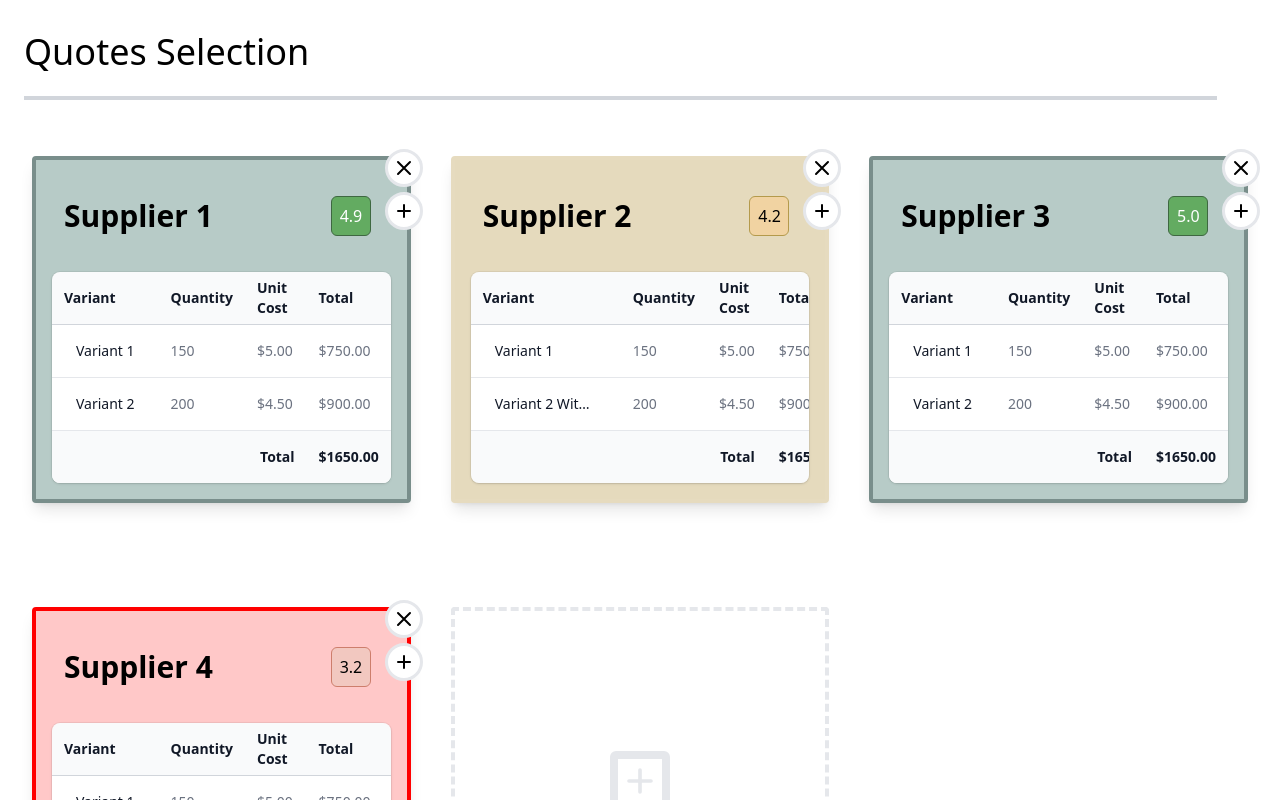
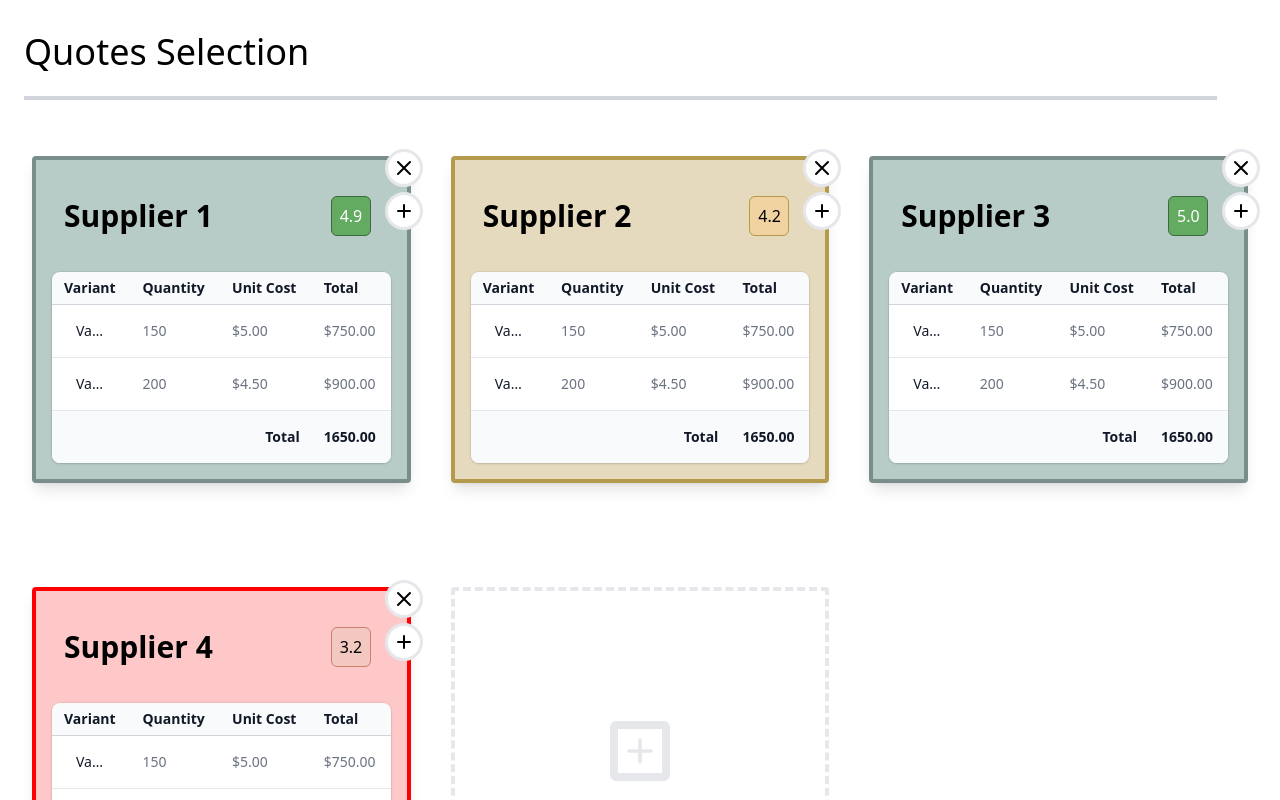
Before and after one commit to HectorMG02/cavela-test, a React (Vite) app: page / in a window 1280 px wide. Shown: the top 800 px of the page. Built offline with nearby package versions, Linux system fonts and the light colour scheme.

Commit message:
created animated number component

```diff
--- /dev/null
+++ b/src/components/AnimatedNumber/AnimatedNumber.tsx
@@ -0,0 +1,9 @@
+import useAnimateNumber from '../../hooks/useAnimateNumber';
+
+const AnimatedNumber = ({ value }: { value: number}) => {
+  const animatedValue = useAnimateNumber(value);
+
+  return <span>{Math.round(animatedValue).toFixed(2)}</span>;
+};
+
+export default AnimatedNumber;
--- a/src/components/Tables/QuotesTable/QuotesTable.tsx
+++ b/src/components/Tables/QuotesTable/QuotesTable.tsx
@@ -1,9 +1,10 @@
-// QuotesTable.tsx
+
+import AnimatedNumber from '../../AnimatedNumber/AnimatedNumber';
 import { Variant } from '../../Cards/SupplierCard/types';
 import useLogic from './logic';
 
 const QuotesTable = ({variants}: { variants: Variant[]}) => {
-  const { animatedTotal } = useLogic({ variants })
+  const { sumTotal } = useLogic({ variants })
 
   return (
     <div className="overflow-auto shadow ring-1 ring-black ring-opacity-5 md:rounded-lg">
@@ -27,7 +28,7 @@ const QuotesTable = ({variants}: { variants: Variant[]}) => {
         <tbody className="divide-y divide-gray-200 bg-white">
           {variants.map((item: Variant, index: number) => (
             <tr key={index}>
-                <td className="px-6 py-4 text-sm font-medium text-gray-900 truncate overflow-hidden relative cursor-pointer" style={{ maxWidth: '150px' }}>
+                <td className="px-6 py-4 text-sm font-medium text-gray-900 truncate overflow-hidden relative cursor-pointer" style={{ maxWidth: '10px' }}>
                     {item.name.split("-")[1].trim()}
                 </td>
               <td className="px-3 py-4 whitespace-nowrap text-sm text-gray-500">
@@ -46,7 +47,7 @@ const QuotesTable = ({variants}: { variants: Variant[]}) => {
               Total
             </td>
             <td className="px-3 py-4 text-sm font-semibold text-gray-900">
-              {`$${animatedTotal.toFixed(2)}`}
+              <AnimatedNumber value={sumTotal} />
             </td>
           </tr>
         </tbody>
--- a/src/components/Tables/QuotesTable/logic.ts
+++ b/src/components/Tables/QuotesTable/logic.ts
@@ -1,31 +1,15 @@
-import { useEffect, useState } from 'react';
 import { Variant } from '../../Cards/SupplierCard/types';
 
+
 const useLogic = ({ variants }: { variants: Variant[] }) => {
-    const grandTotal = variants.reduce(
+    const sumTotal = variants.reduce(
         (acc, item) => acc + Number(item.total),
         0
     );
-    const [animatedTotal, setAnimatedTotal] = useState(0);
 
-    useEffect(() => {
-        const speed = 1.25;
-        const increment = (grandTotal / (60 * 2)) * speed;
-        const intervalId = setInterval(() => {
-            setAnimatedTotal((prevTotal) => {
-                if (prevTotal + increment >= grandTotal) {
-                    clearInterval(intervalId);
-                    return grandTotal;
-                }
-                return prevTotal + increment;
-            });
-        }, 1000 / (60 * 2));
-
-        return () => clearInterval(intervalId);
-    }, [grandTotal]);
 
     return {
-        animatedTotal,
+        sumTotal,
     };
 };
 
--- /dev/null
+++ b/src/hooks/useAnimateNumber.ts
@@ -0,0 +1,25 @@
+// hooks/useAnimateNumber.js
+import { useEffect, useState } from 'react';
+import { animateNumbers } from '../utils/animateNumber';
+
+
+const useAnimateNumber = (targetNumber: number) => {
+  const [animatedNumber, setAnimatedNumber] = useState(0);
+
+  useEffect(() => {
+    const duration = 2;
+
+    const intervalId = animateNumbers(
+      animatedNumber,
+      targetNumber,
+      duration,
+      setAnimatedNumber
+    );
+
+    return () => clearInterval(intervalId);
+  }, [animatedNumber, targetNumber]);
+
+  return animatedNumber;
+};
+
+export default useAnimateNumber;
--- /dev/null
+++ b/src/utils/animateNumber.ts
@@ -0,0 +1,27 @@
+export const animateNumbers = (
+    initialValue: number,
+    finalValue: number,
+    duration: number,
+    onUpdate: (value: number) => void,
+    onComplete?: () => void
+) => {
+    const speed = 3.5;
+    const increment = ((finalValue - initialValue) / (60 * duration)) * speed;
+    let currentValue = initialValue;
+
+    const intervalId = setInterval(() => {
+        currentValue += increment;
+
+        if (currentValue >= finalValue) {
+            clearInterval(intervalId);
+            currentValue = finalValue;
+            if (onComplete) {
+                onComplete();
+            }
+        }
+
+        onUpdate(currentValue);
+    }, 1000 / (60 * speed));
+
+    return intervalId;
+};
--- a/src/utils/colors.ts
+++ b/src/utils/colors.ts
@@ -9,7 +9,7 @@ export const cardColorSchemes: CardsColorScheme[] = [
     },
     {
         backgroundColor: '#E5DABD',
-        borderColor: '#E6DBBF',
+        borderColor: '#B49A4C',
         minScore: 4
     },
     {
```
